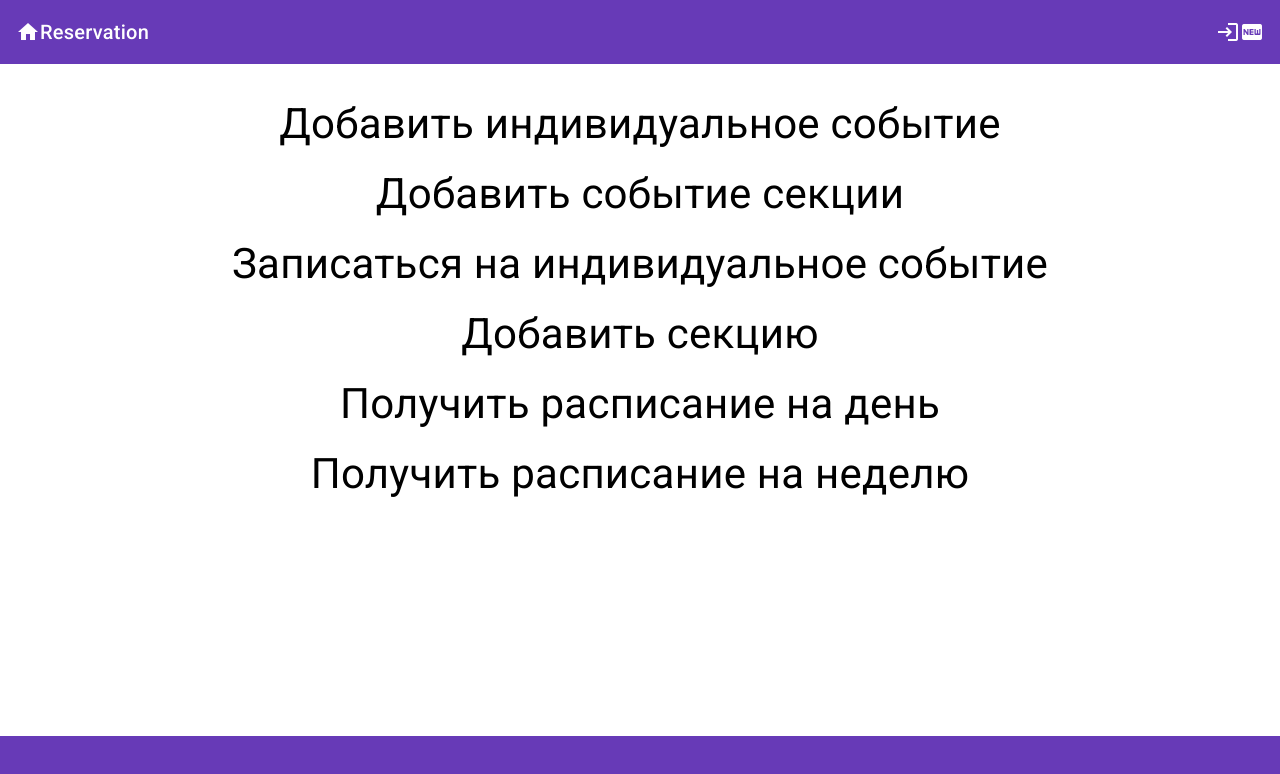
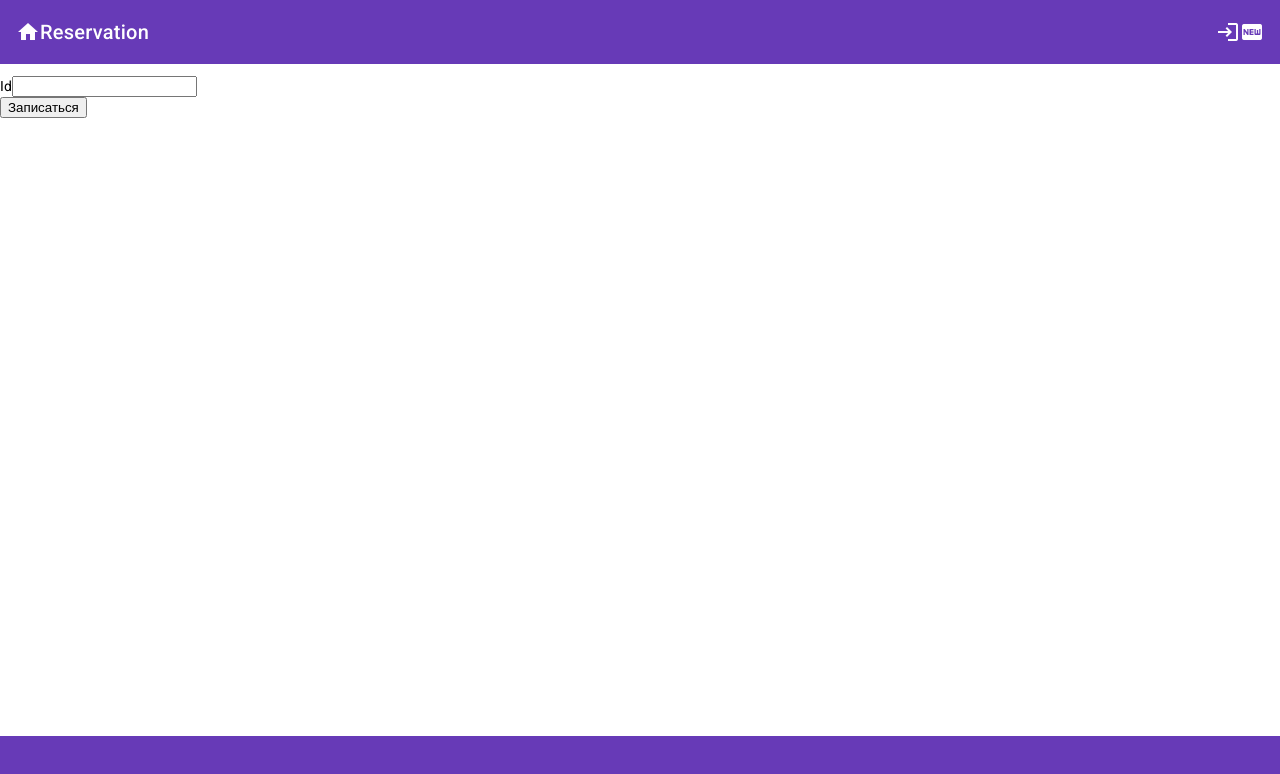
Before and after one commit to N1ghtmarex/ReservationFrontend, an Angular app: page /create-individual-record in a window 1280 px wide. Before the commit this address led to /. Shown: the top 774 px of the page. Built offline with nearby package versions, Linux system fonts and the light colour scheme.

Commit message:
возможность записи на инд. событие

```diff
--- a/src/app/app-routing.module.ts
+++ b/src/app/app-routing.module.ts
@@ -6,6 +6,7 @@ import { RegisterPageComponent } from './components/register-page/register-page.
 import { CreateIndividualReservationComponent } from './components/create-individual-reservation/create-individual-reservation.component';
 import { AddSectionReservationComponent } from './components/add-section-reservation/add-section-reservation.component';
 import { WeekScheduleComponent } from './components/week-schedule/week-schedule.component';
+import { CreateIndividualRecordComponent } from './components/create-individual-record/create-individual-record.component';
 
 const routes: Routes = [
   {path: '', component: BaseComponent},
@@ -14,6 +15,7 @@ const routes: Routes = [
   {path: 'add-individual-reservation', component: CreateIndividualReservationComponent},
   {path: 'add-section-reservation', component: AddSectionReservationComponent},
   {path: 'week-schedule', component: WeekScheduleComponent},
+  {path: 'create-individual-record', component: CreateIndividualRecordComponent},
   {path: '**', redirectTo: '', component: BaseComponent}
 ];
 
--- a/src/app/app.module.ts
+++ b/src/app/app.module.ts
@@ -18,6 +18,7 @@ import { RegisterPageComponent } from './components/register-page/register-page.
 import { CreateIndividualReservationComponent } from './components/create-individual-reservation/create-individual-reservation.component';
 import { AddSectionReservationComponent } from './components/add-section-reservation/add-section-reservation.component';
 import { WeekScheduleComponent } from './components/week-schedule/week-schedule.component';
+import { CreateIndividualRecordComponent } from './components/create-individual-record/create-individual-record.component';
 
 
 @NgModule({
@@ -30,7 +31,8 @@ import { WeekScheduleComponent } from './components/week-schedule/week-schedule.
     RegisterPageComponent,
     CreateIndividualReservationComponent,
     AddSectionReservationComponent,
-    WeekScheduleComponent
+    WeekScheduleComponent,
+    CreateIndividualRecordComponent
   ],
   imports: [
     BrowserModule,
--- /dev/null
+++ b/src/app/components/create-individual-record/create-individual-record.component.html
@@ -0,0 +1,9 @@
+<form>
+    <div>
+        <label>Id</label>
+        <input [(ngModel)]="id" name="id"/>
+    </div>
+    <div>
+        <button (click)="createRecord(id)">Записаться</button>
+    </div>
+</form>
--- /dev/null
+++ b/src/app/components/create-individual-record/create-individual-record.component.ts
@@ -0,0 +1,28 @@
+import { Component, OnInit } from '@angular/core';
+import { FormGroup, FormControl, Validators } from '@angular/forms';
+import { IndividualRecordsService } from 'src/app/services/individual-records.service';
+
+@Component({
+  selector: 'app-create-individual-record',
+  templateUrl: './create-individual-record.component.html',
+  styleUrls: ['./create-individual-record.component.scss']
+})
+export class CreateIndividualRecordComponent implements OnInit {
+  form!: FormGroup
+
+  id!: string
+
+  constructor(private recordService: IndividualRecordsService){
+  }
+
+  ngOnInit(): void {
+    this.form = new FormGroup({
+      id: new FormControl(null, [Validators.required]),
+    })
+  }
+
+  createRecord(id: string) {
+    this.recordService.addIndividualRecord(id).subscribe(() => {
+    })
+  }
+}
--- /dev/null
+++ b/src/app/services/individual-records.service.ts
@@ -0,0 +1,21 @@
+import { HttpHeaders, HttpClient } from '@angular/common/http';
+import { Injectable } from '@angular/core';
+import { Observable } from 'rxjs';
+
+@Injectable({
+  providedIn: 'root'
+})
+export class IndividualRecordsService {
+
+  apiUrl = 'https://localhost:7160/api/records/'
+  apiVersion = '?api-version=1.0'
+
+  headers = new HttpHeaders({ 'Authorization': 'Bearer ' + localStorage.getItem('token')});
+  options = { headers: this.headers};
+
+  constructor(private http: HttpClient) { }
+
+  addIndividualRecord(id: string): Observable<any> {
+    return this.http.post(this.apiUrl + id + this.apiVersion, null, this.options);
+  }
+}
```
Also changed, not shown: src/app/components/create-individual-record/create-individual-record.component.scss (added), 2 other files (tests, documents, lock files or other folders).
